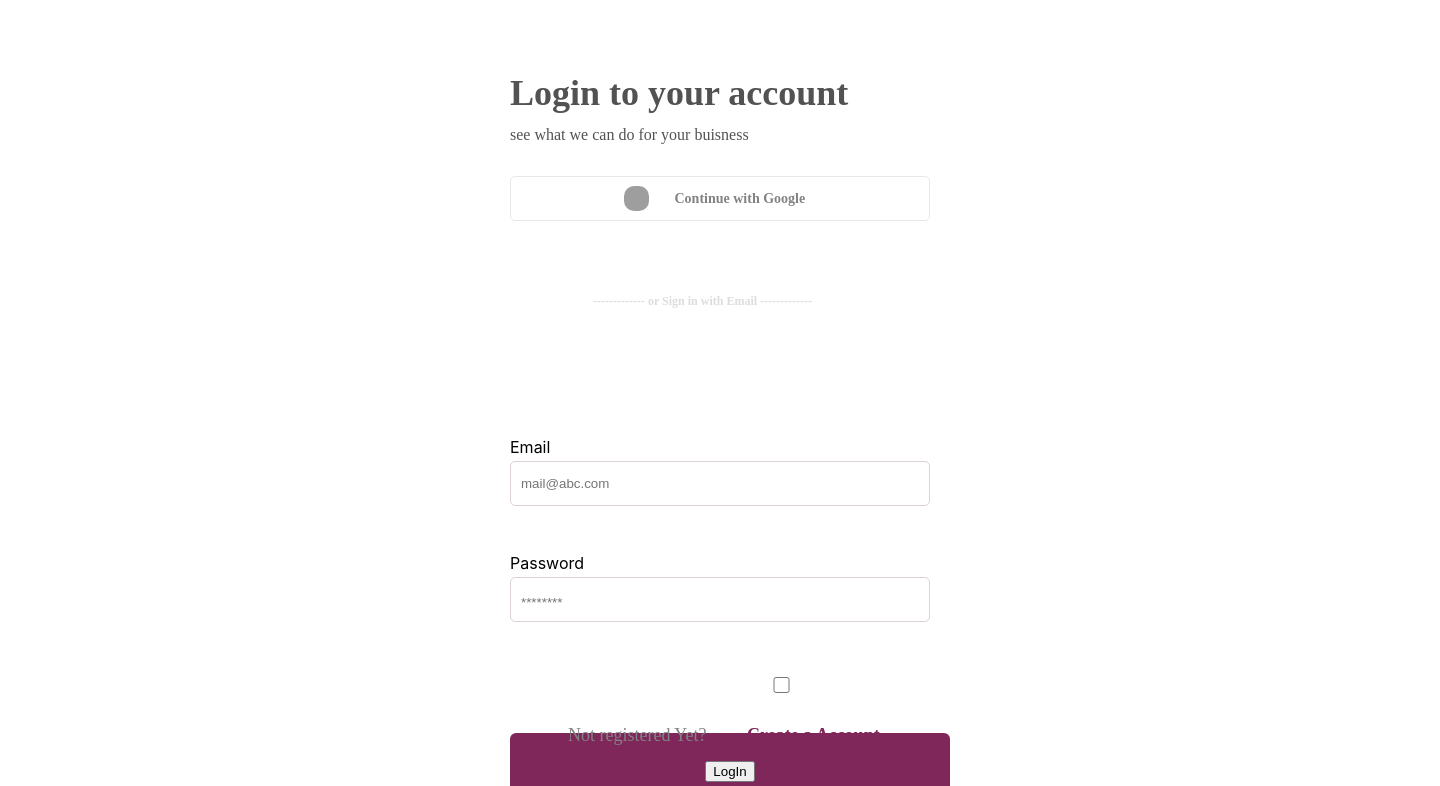
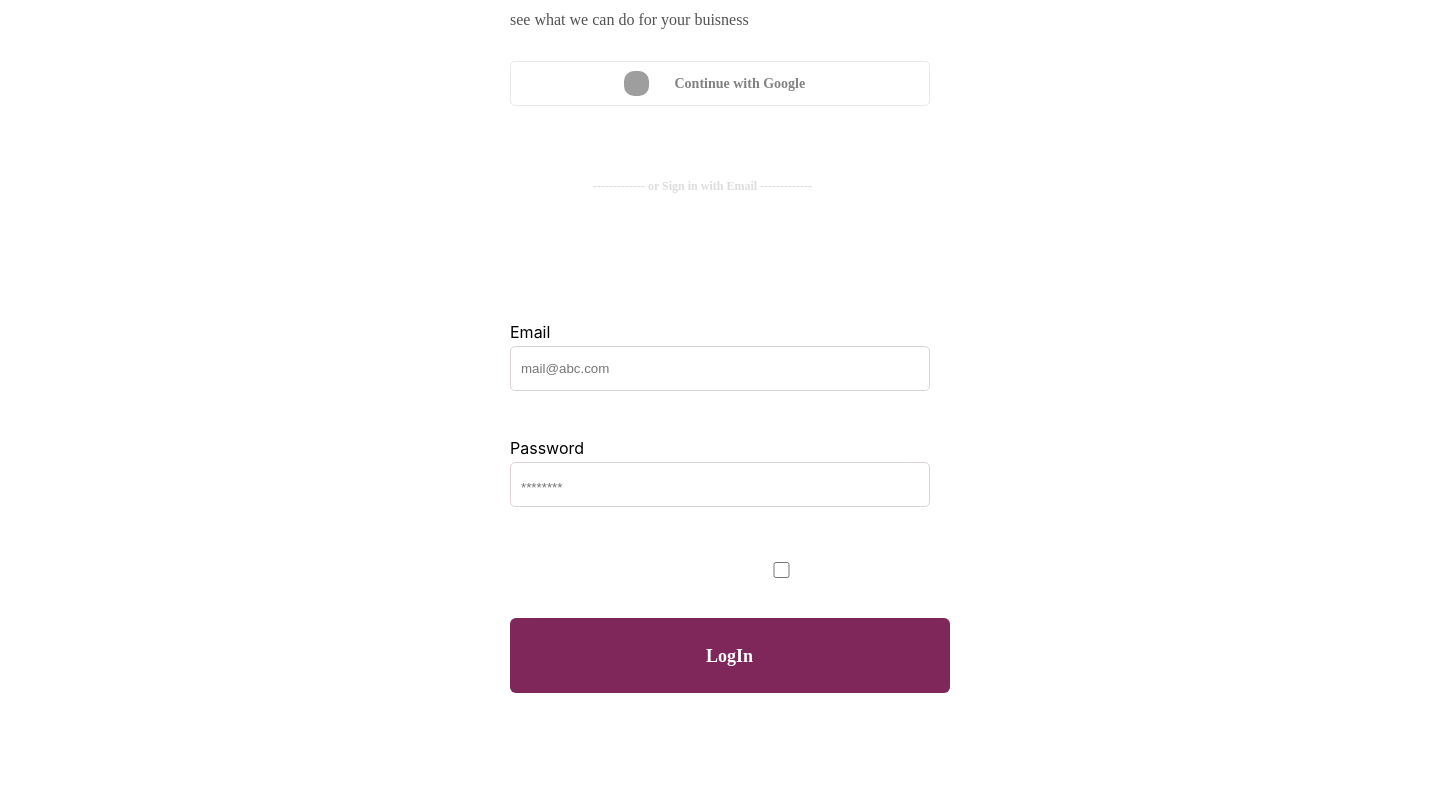
Before and after one commit to dwiyual/Login-page, a React (Create React App) app in the folder login/my-app/: page / in a window 1280 px wide. Shown: the part 194-980 px from the top of the page, 1440 px wide, since content can reach past the window. Built offline with nearby package versions, Linux system fonts and the light colour scheme; grey boxes are pictures that could not be loaded.

Commit message:
corrected some css now i just need to make the positions betterand use responsive units in css

```diff
--- a/login/my-app/src/component.js
+++ b/login/my-app/src/component.js
@@ -43,7 +43,7 @@ class Login extends React.Component {
                     </label>
                     <p className="forgotpassword">Forgot Password?</p>
                     <div className="frame7">
-                        <button className="login">LogIn</button>
+                        <span className="login">LogIn</span>
                     </div>
                 </form>
             </div>
--- a/login/my-app/src/index.css
+++ b/login/my-app/src/index.css
@@ -24,9 +24,10 @@ top: 155px;
 .wrapper {
 display: flex;
 flex-direction: column;
+justify-content: center;
 position: relative;
-width: 1440px;
-height: 1024px;
+width: 100vw;
+height: 100vh;
 
 background: #FFFFFF;
 }
@@ -37,11 +38,11 @@ flex-direction: column;
 justify-content: center;
 align-items: center;
 padding: 0px;
-position: absolute;
+position: relative;
 width: 420px;
 height: 505px;
 left: 510px;
-top: 300px;
+top: 50px;
 }
 
 .frame13{
@@ -373,7 +374,7 @@ margin: 8px 0px;
   margin: 32px 0px;
 }
 
-.Login {
+.login {
   position: static;
 width: 48px;
 height: 25px;
@@ -397,11 +398,11 @@ margin: 0px 13px;
   justify-content: center;
   align-items: center;
   padding: 0px;
-  position: absolute;
+  position: relative;
   width: 317px;
   height: 25px;
   left: 573px;
-  top: 917px;
+  top: 600px;
 
 }
 
```
